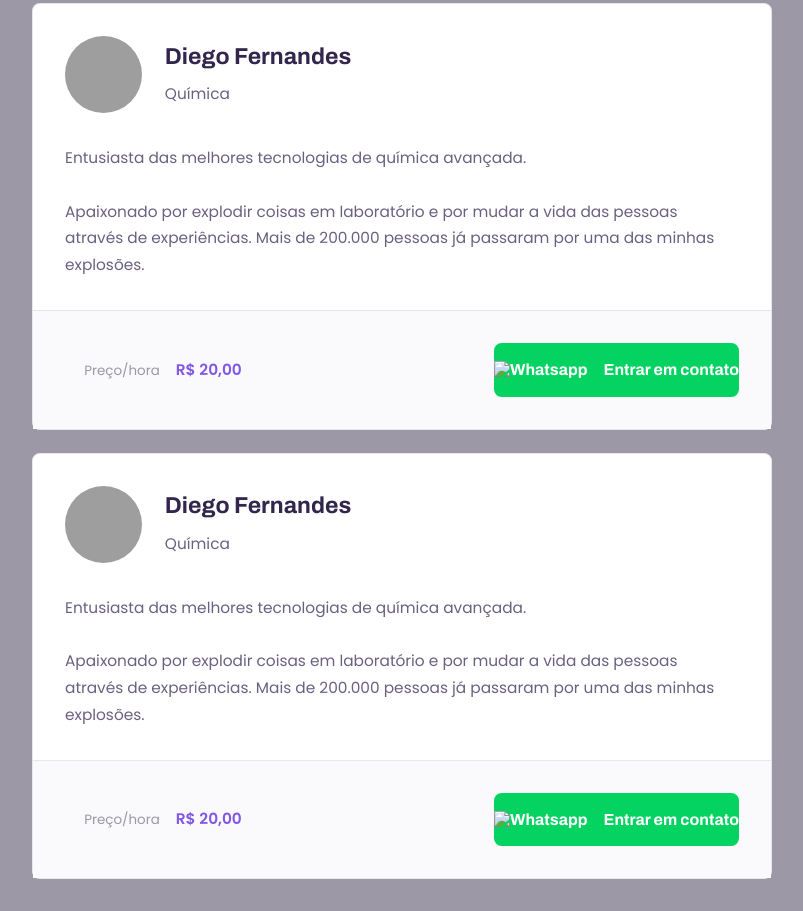
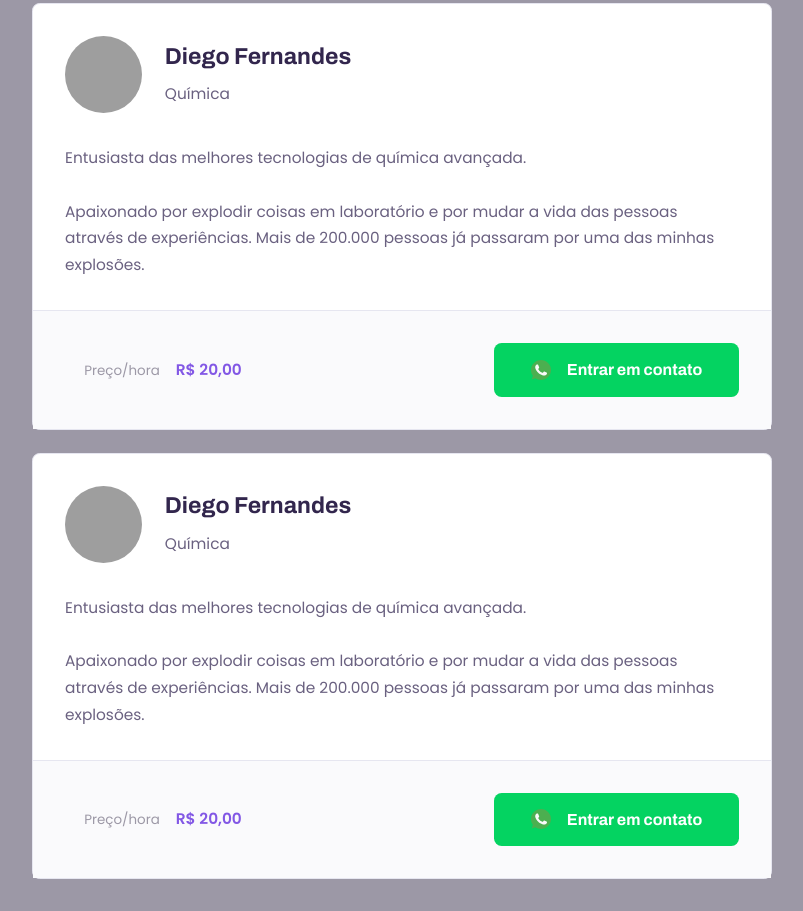
Before and after one commit to rod273/proffy, a plain HTML site: page study.html in a window 1280 px wide. Shown: the part 392-1303 px from the top of the page, without its empty margins (238-1041 px from the left). Drawn offline with Linux system fonts and the light colour scheme; the site is published under a folder, as on GitHub Pages, so addresses that start at the root find nothing; grey boxes are pictures that could not be loaded.

Commit message:
Update study.html

```diff
--- a/study.html
+++ b/study.html
@@ -19,7 +19,7 @@
     <div id="container">
          <header class="page-header">
             <div class="top-bar-container">
-                <a href="/"><img src="img/back.svg" alt="voltar"></a>
+                <a href="index.html"><img src="img/back.svg" alt="voltar"></a>
                 <img src="img/logo.svg" alt="proffy">
             </div>
 
@@ -82,7 +82,7 @@
                     <p>Preço/hora<strong>R$ 20,00</strong>
                     </p>
                     <button type="button">
-                        <img src="/img/whatsapp.svg" alt="Whatsapp">Entrar em contato
+                        <img src="img/whatsapp.svg" alt="Whatsapp">Entrar em contato
                     </button>
                 </footer>
             </article>
@@ -104,7 +104,7 @@
                     <p>Preço/hora<strong>R$ 20,00</strong>
                     </p>
                     <button type="button">
-                        <img src="/img/whatsapp.svg" alt="Whatsapp">Entrar em contato
+                        <img src="img/whatsapp.svg" alt="Whatsapp">Entrar em contato
                     </button>
                 </footer>
             </article>
```
